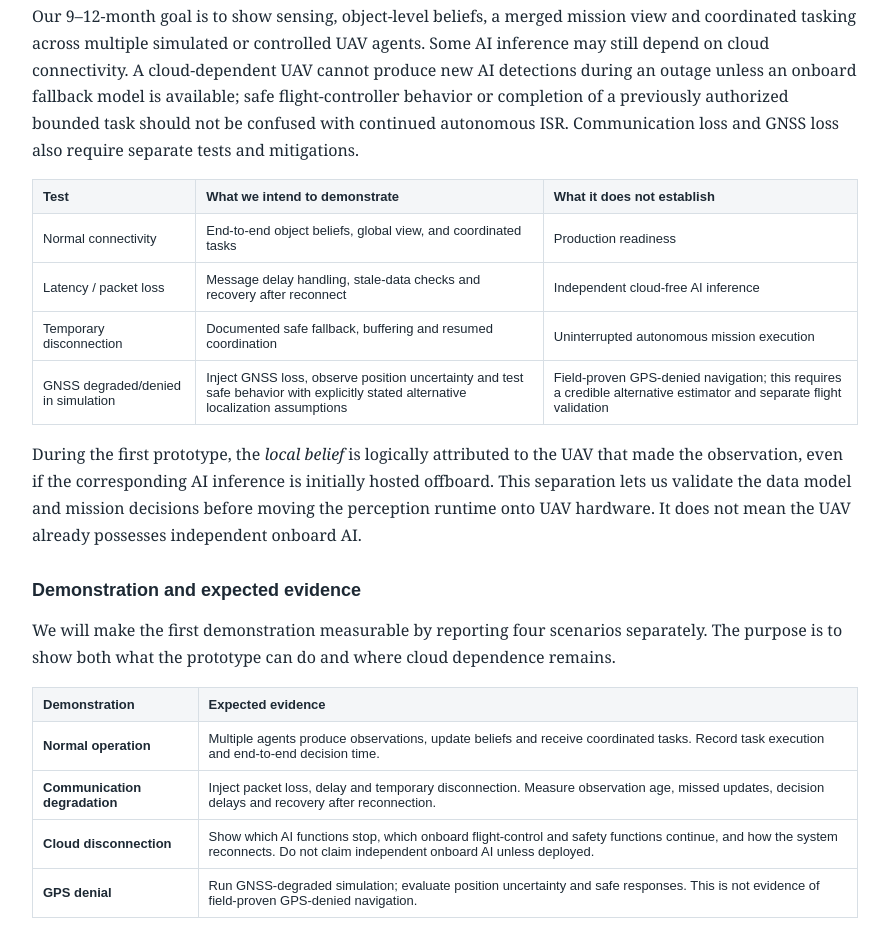
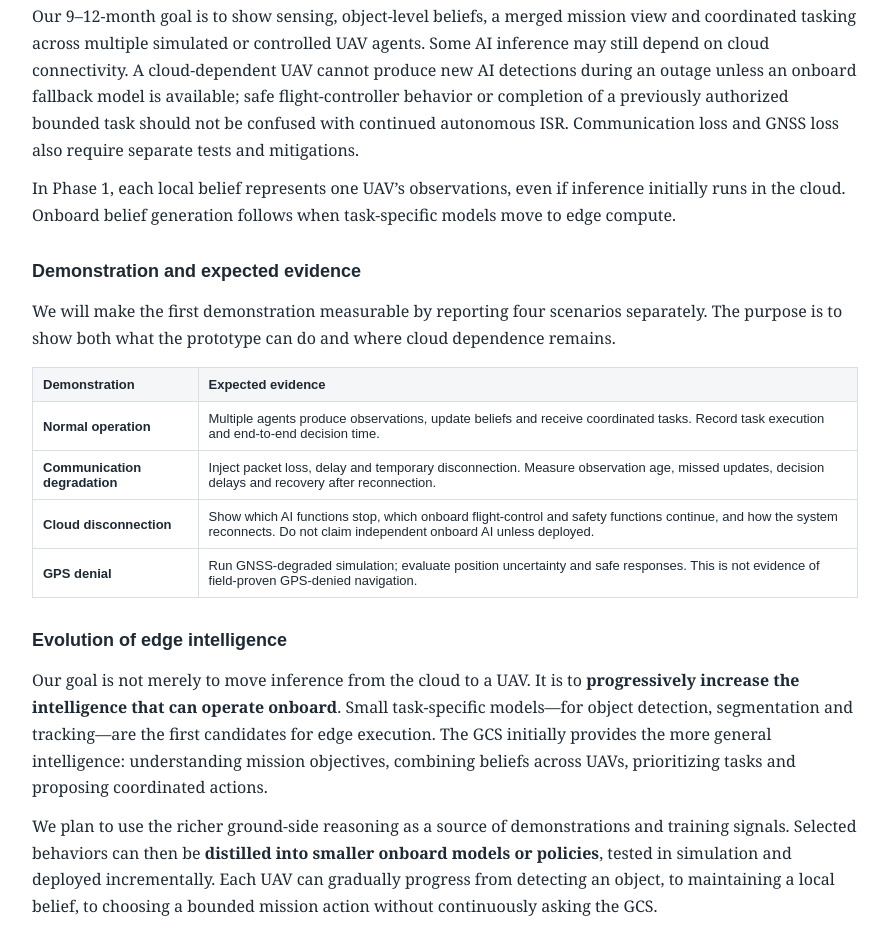
Before and after one commit to kulkarnip0/drone-3d-demo, a website: page belief/index.html in a window 1280 px wide. Shown: the part 4121-5063 px from the top of the page, without its empty margins (195-1084 px from the left). Drawn offline with Linux system fonts and the light colour scheme.

Commit message:
Remove duplicated validation test table

```diff
--- a/belief/index.html
+++ b/belief/index.html
@@ -59,13 +59,7 @@
 <section id="validation"><h2>3. Demonstration, communication loss and edge deployment</h2><div class="question">If the 9–12-month demonstration uses cloud inference, what can it show under communication-degraded or GPS-denied conditions, and when does inference move onboard?</div>
 <p class="result">The first demonstration validates the decision pipeline—not full operational independence from the cloud.</p>
 <p>Our 9–12-month goal is to show sensing, object-level beliefs, a merged mission view and coordinated tasking across multiple simulated or controlled UAV agents. Some AI inference may still depend on cloud connectivity. A cloud-dependent UAV cannot produce new AI detections during an outage unless an onboard fallback model is available; safe flight-controller behavior or completion of a previously authorized bounded task should not be confused with continued autonomous ISR. Communication loss and GNSS loss also require separate tests and mitigations.</p>
-<table class="data"><thead><tr><th>Test</th><th>What we intend to demonstrate</th><th>What it does not establish</th></tr></thead><tbody>
-<tr><td>Normal connectivity</td><td>End-to-end object beliefs, global view, and coordinated tasks</td><td>Production readiness</td></tr>
-<tr><td>Latency / packet loss</td><td>Message delay handling, stale-data checks and recovery after reconnect</td><td>Independent cloud-free AI inference</td></tr>
-<tr><td>Temporary disconnection</td><td>Documented safe fallback, buffering and resumed coordination</td><td>Uninterrupted autonomous mission execution</td></tr>
-<tr><td>GNSS degraded/denied in simulation</td><td>Inject GNSS loss, observe position uncertainty and test safe behavior with explicitly stated alternative localization assumptions</td><td>Field-proven GPS-denied navigation; this requires a credible alternative estimator and separate flight validation</td></tr>
-</tbody></table>
-<p>During the first prototype, the <em>local belief</em> is logically attributed to the UAV that made the observation, even if the corresponding AI inference is initially hosted offboard. This separation lets us validate the data model and mission decisions before moving the perception runtime onto UAV hardware. It does not mean the UAV already possesses independent onboard AI.</p>
+<p>In Phase 1, each local belief represents one UAV’s observations, even if inference initially runs in the cloud. Onboard belief generation follows when task-specific models move to edge compute.</p>
 <h3>Demonstration and expected evidence</h3>
 <p>We will make the first demonstration measurable by reporting four scenarios separately. The purpose is to show both what the prototype can do and where cloud dependence remains.</p>
 <table class="data"><thead><tr><th>Demonstration</th><th>Expected evidence</th></tr></thead><tbody>
```
